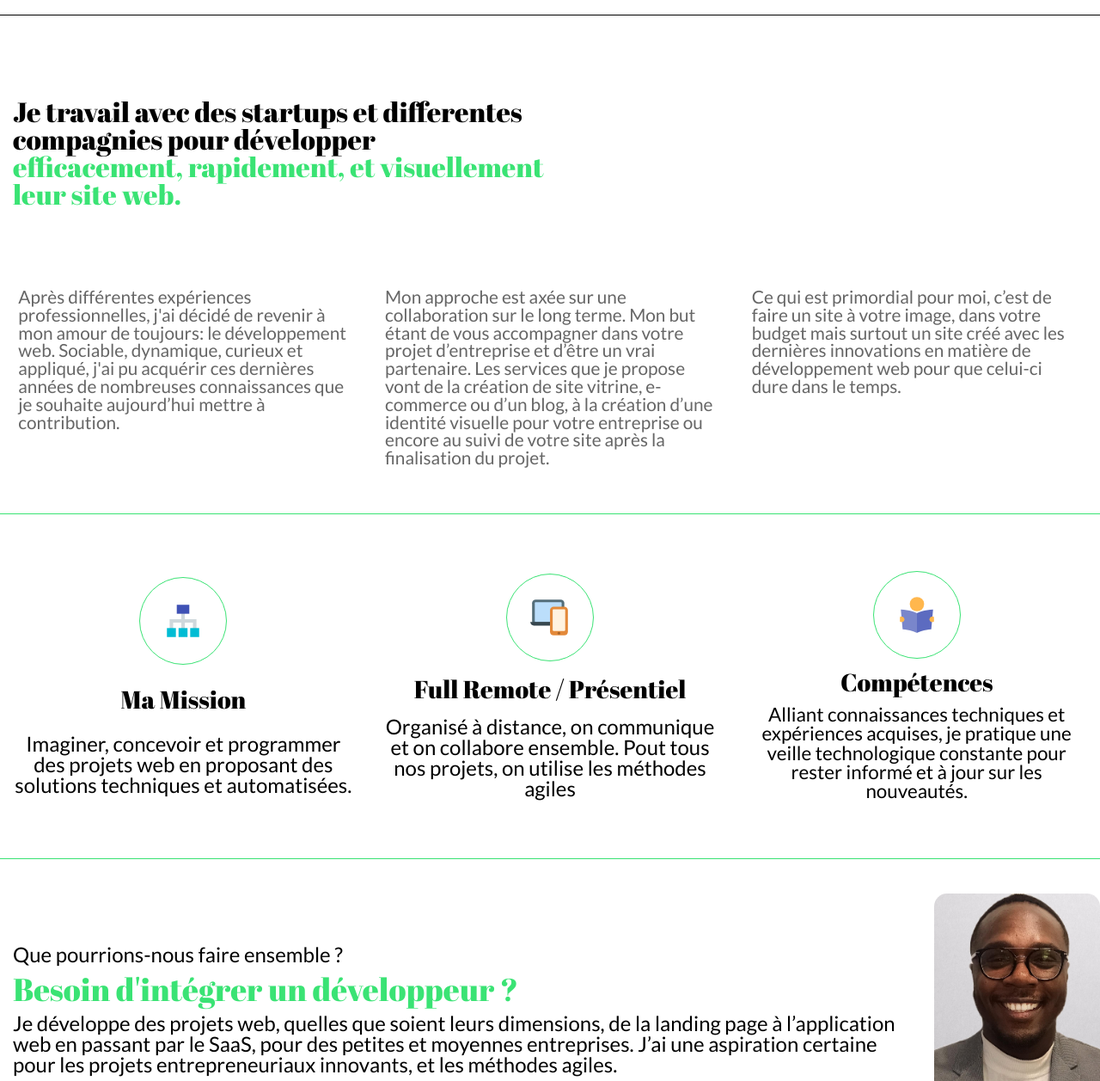
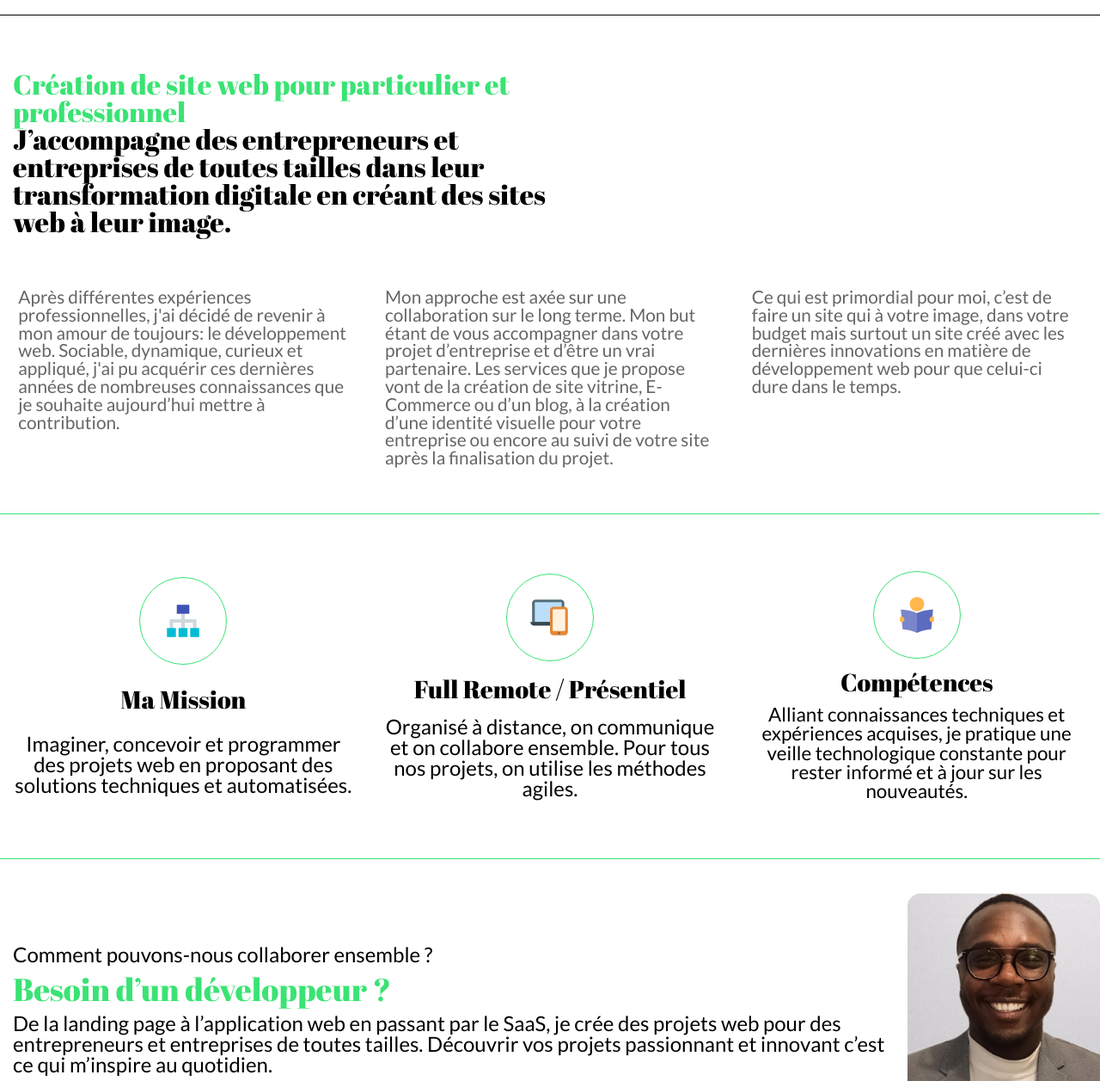
Before and after one commit to JuniorWMB/Dev-portfolio-junior, a Gatsby site: page / in a window 1280 px wide. Shown: the part 63-1320 px from the top of the page at 86% size. Built offline with nearby package versions, Linux system fonts and the light colour scheme; Gatsby itself is replaced by a stand-in of ours.

Commit message:
correct orthographe

```diff
--- a/src/components/Mission.js
+++ b/src/components/Mission.js
@@ -23,8 +23,8 @@ const Mission = () => {
         </div>
         <h3>Full Remote / Présentiel</h3>
         <p>
-          Organisé à distance, on communique et on collabore ensemble. Pout tous
-          nos projets, on utilise les méthodes agiles
+          Organisé à distance, on communique et on collabore ensemble. Pour tous
+          nos projets, on utilise les méthodes agiles.
         </p>
       </div>
       <div className="mission__text textv2">
--- a/src/components/TarifComponentTitle.js
+++ b/src/components/TarifComponentTitle.js
@@ -10,8 +10,8 @@ const TarifComponentTitle = () => {
         <span>Tarifs des prestations</span>
         <h3>Une tarification simple et transparente</h3>
         <p>
-          Une tarification simple et transparente Optez pour un forfait projet
-          complet ou un tarif journalier pour un développement spécifique
+          Optez pour un forfait projet complet ou un tarif journalier pour un
+          développement spécifique
         </p>
       </div>
       <div className="tarif__call">
@@ -19,7 +19,7 @@ const TarifComponentTitle = () => {
           <h3>Besoin d’une solution web clé en main ?</h3>
           <p>
             Obtenez un devis rapidement pour estimer les coûts de programmation.
-            Réservez votre rendez vous téléphonique en ligne en seulement
+            Réservez votre rendez-vous téléphonique en ligne en seulement
             quelques clics.
           </p>
         </div>
--- a/src/components/TextMe.js
+++ b/src/components/TextMe.js
@@ -7,12 +7,13 @@ const TextMe = () => {
       <div className="text__containprincipal">
         <div className="text__contain">
           <div className="text">
+            <h2 style={{ color: "#3ae374" }}>
+              Création de site web pour particulier et professionnel
+            </h2>
             <h2>
-              Je travail avec des startups et differentes compagnies pour
-              développer
-            </h2>
-            <h2 style={{ color: "#3ae374" }}>
-              efficacement, rapidement, et visuellement leur site web.
+              J’accompagne des entrepreneurs et entreprises de toutes tailles
+              dans leur transformation digitale en créant des sites web à leur
+              image.
             </h2>
           </div>
           <div className="text__picture"></div>
@@ -29,12 +30,12 @@ const TextMe = () => {
             Mon approche est axée sur une collaboration sur le long terme. Mon
             but étant de vous accompagner dans votre projet d’entreprise et
             d’être un vrai partenaire. Les services que je propose vont de la
-            création de site vitrine, e-commerce ou d’un blog, à la création
+            création de site vitrine, E-Commerce ou d’un blog, à la création
             d’une identité visuelle pour votre entreprise ou encore au suivi de
             votre site après la finalisation du projet.
           </p>
           <p className="textdescription__para">
-            Ce qui est primordial pour moi, c’est de faire un site à votre
+            Ce qui est primordial pour moi, c’est de faire un site qui à votre
             image, dans votre budget mais surtout un site créé avec les
             dernières innovations en matière de développement web pour que
             celui-ci dure dans le temps.
--- a/src/components/TextNeedMe.js
+++ b/src/components/TextNeedMe.js
@@ -21,13 +21,13 @@ const TextNeedMe = () => {
   return (
     <div className="text__needme">
       <div className="text__needmeleft">
-        <p>Que pourrions-nous faire ensemble ?</p>
-        <h3>Besoin d'intégrer un développeur ?</h3>
+        <p>Comment pouvons-nous collaborer ensemble ?</p>
+        <h3>Besoin d’un développeur ?</h3>
         <p>
-          Je développe des projets web, quelles que soient leurs dimensions, de
-          la landing page à l’application web en passant par le SaaS, pour des
-          petites et moyennes entreprises. J’ai une aspiration certaine pour les
-          projets entrepreneuriaux innovants, et les méthodes agiles.
+          De la landing page à l’application web en passant par le SaaS, je crée
+          des projets web pour des entrepreneurs et entreprises de toutes
+          tailles. Découvrir vos projets passionnant et innovant c’est ce qui
+          m’inspire au quotidien.
         </p>
         <div className="text__needmelog">
           <div className="text__needmespeci">
```
